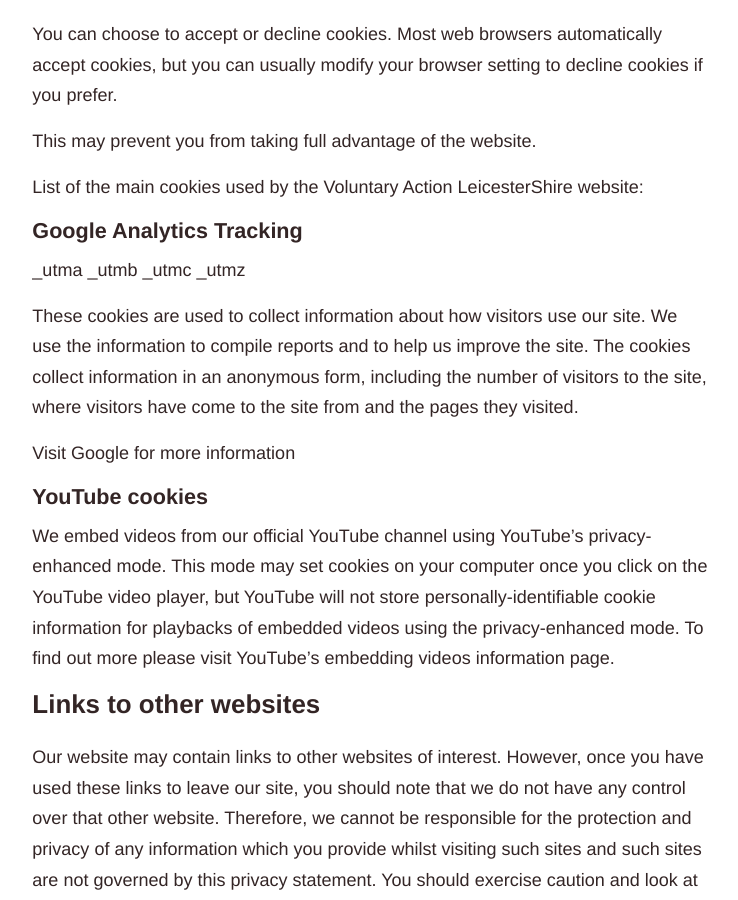
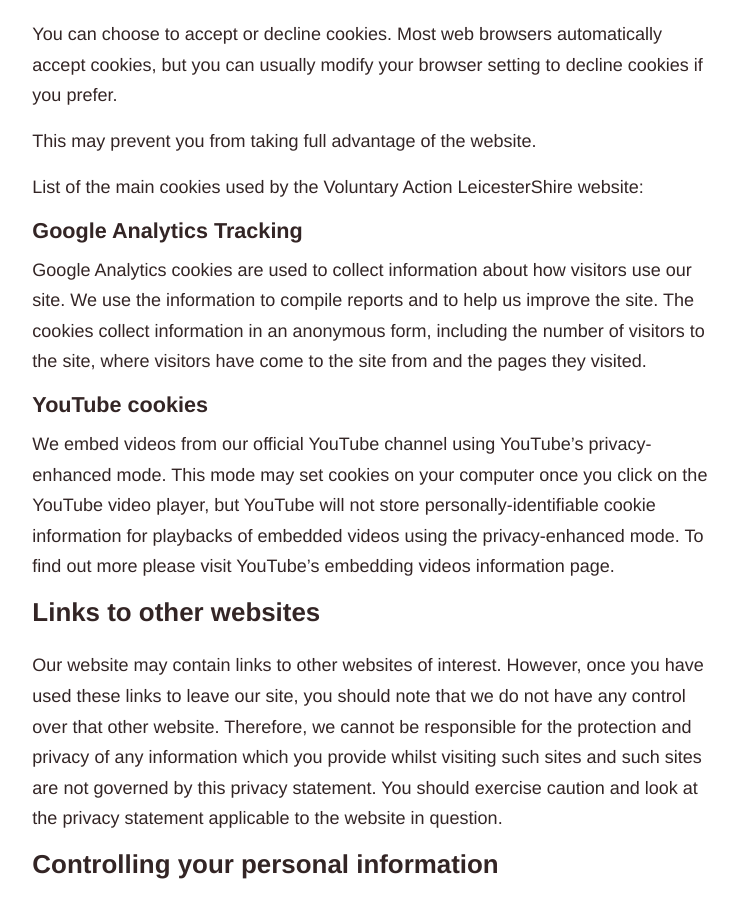
Before and after one commit to richardatval/www.communitycapacity.co.uk, a Jekyll site: the page built from privacy.md, in a window 1280 px wide and 900 px high, scrolled down 2036 px. Shown: the whole window, without its empty margins (454-1192 px from the left). Built offline with Jekyll 4.4.1, drawn with Linux system fonts in a browser that asks for light colours; nearby versions of some CDN libraries.

Commit message:
Fix typos

```diff
--- a/privacy.md
+++ b/privacy.md
@@ -58,16 +58,10 @@
 
 List of the main cookies used by the Voluntary Action LeicesterShire website:
 
+
 #### Google Analytics Tracking
 
-   _utma
-   _utmb
-   _utmc
-   _utmz
-
-These cookies are used to collect information about how visitors use our site. We use the information to compile reports and to help us improve the site. The cookies collect information in an anonymous form, including the number of visitors to the site, where visitors have come to the site from and the pages they visited.
-
-Visit Google for more information
+Google Analytics cookies are used to collect information about how visitors use our site. We use the information to compile reports and to help us improve the site. The cookies collect information in an anonymous form, including the number of visitors to the site, where visitors have come to the site from and the pages they visited.
 
 #### YouTube cookies
 
```
